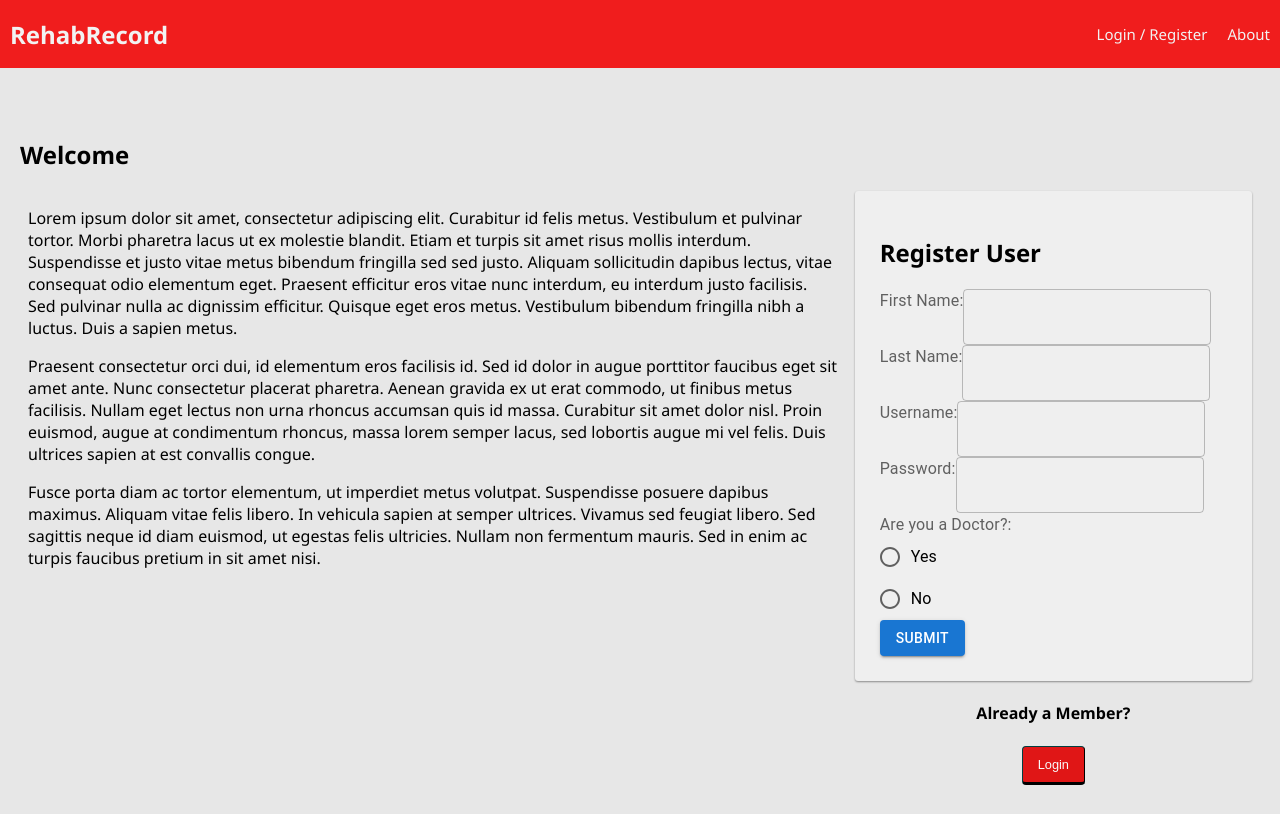
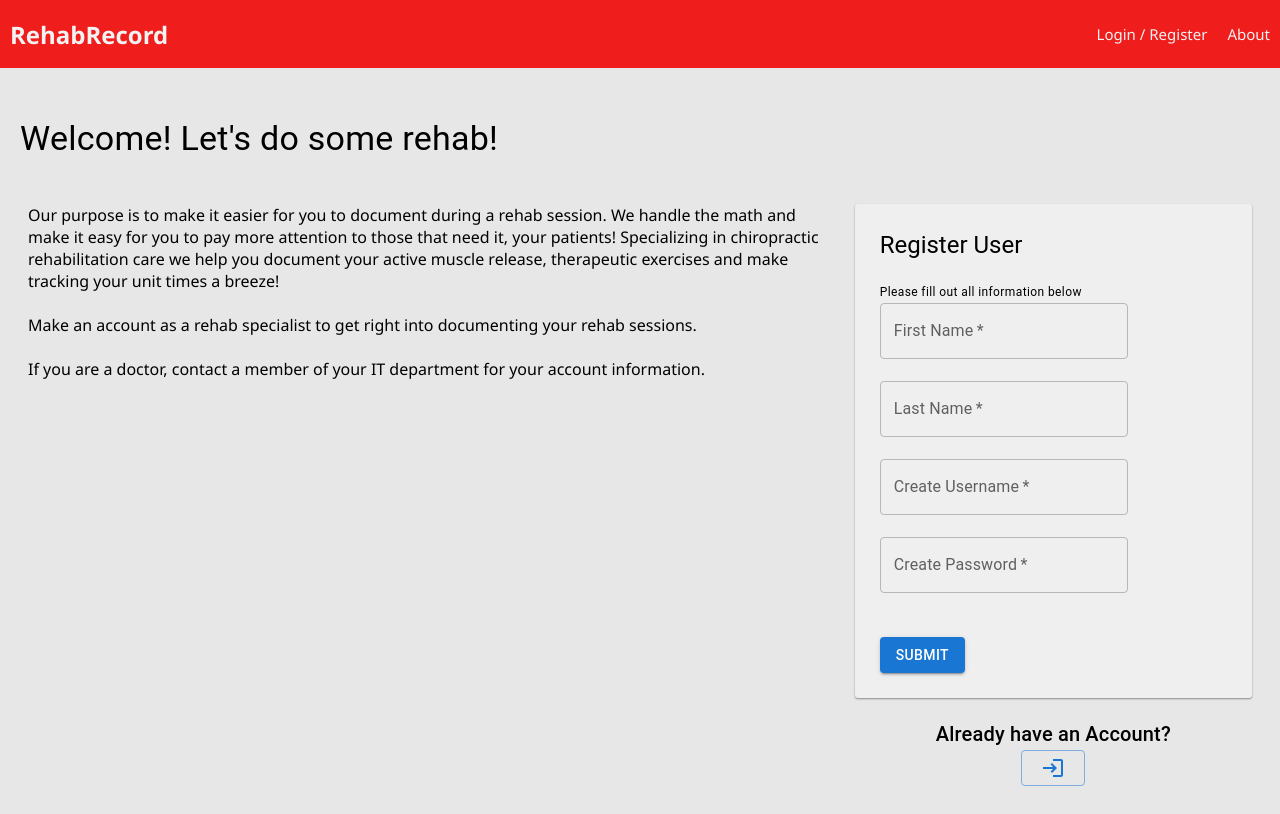
Before and after one commit to drewhoek/solo-project-rehab-record, a React (Create React App) app: page /#/home in a window 1280 px wide. Built offline with nearby package versions, Linux system fonts and the light colour scheme; no server answers.

Commit message:
Beginning to standardize styles, started with landing page

```diff
--- a/src/components/Pages/LandingPage/LandingPage.jsx
+++ b/src/components/Pages/LandingPage/LandingPage.jsx
@@ -1,64 +1,57 @@
-import React, { useState } from 'react';
-import { useHistory } from 'react-router-dom';
-import './LandingPage.css';
+import { useHistory } from "react-router-dom";
+import "./LandingPage.css";
 
 // CUSTOM COMPONENTS
-import RegisterForm from '../RegisterPage/RegisterForm';
+import RegisterForm from "../RegisterPage/RegisterForm";
+import { Button, Typography } from "@mui/material";
+import LoginIcon from "@mui/icons-material/Login";
 
 function LandingPage() {
-  const [heading, setHeading] = useState('Welcome');
 	const history = useHistory();
 
 	const onLogin = (event) => {
-    history.push('/login');
+		history.push("/login");
 	};
 
 	return (
 		<div className="container">
-      <h2>{heading}</h2>
-
+			<Typography component="h2" variant="h4">
+				Welcome! Let's do some rehab!
+			</Typography>
+			<br />
+			<br />
 			<div className="grid">
 				<div className="grid-col grid-col_8">
-          <p>
-            Lorem ipsum dolor sit amet, consectetur adipiscing elit. Curabitur
-            id felis metus. Vestibulum et pulvinar tortor. Morbi pharetra lacus
-            ut ex molestie blandit. Etiam et turpis sit amet risus mollis
-            interdum. Suspendisse et justo vitae metus bibendum fringilla sed
-            sed justo. Aliquam sollicitudin dapibus lectus, vitae consequat odio
-            elementum eget. Praesent efficitur eros vitae nunc interdum, eu
-            interdum justo facilisis. Sed pulvinar nulla ac dignissim efficitur.
-            Quisque eget eros metus. Vestibulum bibendum fringilla nibh a
-            luctus. Duis a sapien metus.
-          </p>
-
-          <p>
-            Praesent consectetur orci dui, id elementum eros facilisis id. Sed
-            id dolor in augue porttitor faucibus eget sit amet ante. Nunc
-            consectetur placerat pharetra. Aenean gravida ex ut erat commodo, ut
-            finibus metus facilisis. Nullam eget lectus non urna rhoncus
-            accumsan quis id massa. Curabitur sit amet dolor nisl. Proin
-            euismod, augue at condimentum rhoncus, massa lorem semper lacus, sed
-            lobortis augue mi vel felis. Duis ultrices sapien at est convallis
-            congue.
-          </p>
-
-          <p>
-            Fusce porta diam ac tortor elementum, ut imperdiet metus volutpat.
-            Suspendisse posuere dapibus maximus. Aliquam vitae felis libero. In
-            vehicula sapien at semper ultrices. Vivamus sed feugiat libero. Sed
-            sagittis neque id diam euismod, ut egestas felis ultricies. Nullam
-            non fermentum mauris. Sed in enim ac turpis faucibus pretium in sit
-            amet nisi.
-          </p>
+					<Typography component="p" variant="p">
+						Our purpose is to make it easier for you to document during a rehab
+						session. We handle the math and make it easy for you to pay more
+						attention to those that need it, your patients! Specializing in
+						chiropractic rehabilitation care we help you document your active
+						muscle release, therapeutic exercises and make tracking your unit
+						times a breeze!
+					</Typography>
+					<br />
+					<Typography component="p" variant="p">
+						Make an account as a rehab specialist to get right into documenting
+						your rehab sessions.
+					</Typography>
+					<br />
+					<Typography component="p" variant="p">
+						If you are a doctor, contact a member of your IT department for your
+						account information.
+					</Typography>
+					{/* <img src="./images/PT-image"></img> */}
 				</div>
 				<div className="grid-col grid-col_4">
 					<RegisterForm />
 
 					<center>
-            <h4>Already a Member?</h4>
-            <button className="btn btn_sizeSm" onClick={onLogin}>
-              Login
-            </button>
+						<Typography component="h4" variant="h6">
+							Already have an Account?
+						</Typography>
+						<Button variant="outlined" onClick={onLogin}>
+							<LoginIcon />
+						</Button>
 					</center>
 				</div>
 			</div>
--- a/src/components/Pages/RegisterPage/RegisterForm.jsx
+++ b/src/components/Pages/RegisterPage/RegisterForm.jsx
@@ -8,6 +8,7 @@ import {
 	RadioGroup,
 	Radio,
 	FormControlLabel,
+	Typography,
 } from "@mui/material";
 
 function RegisterForm() {
@@ -36,61 +37,63 @@ function RegisterForm() {
 
 	return (
 		<form className="formPanel" onSubmit={registerUser}>
-			<h2>Register User</h2>
+			<Typography component="h2" variant="h5">
+				Register User
+			</Typography>
 			{errors.registrationMessage && (
-				<h3 className="alert" role="alert">
+				<Typography component="h3" variant="h6" className="alert" role="alert">
 					{errors.registrationMessage}
-				</h3>
+				</Typography>
 			)}
+			<br />
+			<Typography component="p" variant="caption">
+				Please fill out all information below
+			</Typography>
 			<div>
-				<FormLabel htmlFor="first_name">
-					First Name:
 				<TextField
 					type="text"
 					name="first_name"
 					value={firstName}
+					label="First Name"
 					required
 					onChange={(event) => setFirstName(event.target.value)}
 				/>
-				</FormLabel>
 			</div>
+			<br />
 			<div>
-				<FormLabel htmlFor="last_name">
-					Last Name:
 				<TextField
 					type="text"
 					name="last_name"
 					value={lastName}
+					label="Last Name"
 					required
 					onChange={(event) => setLastName(event.target.value)}
 				/>
-				</FormLabel>
 			</div>
+			<br />
 			<div>
-				<FormLabel htmlFor="username">
-					Username:
 				<TextField
 					type="text"
 					name="username"
 					value={username}
+					label="Create Username"
 					required
 					onChange={(event) => setUsername(event.target.value)}
 				/>
-				</FormLabel>
 			</div>
+			<br />
 			<div>
-				<FormLabel htmlFor="password">
-					Password:
 				<TextField
 					type="password"
 					name="password"
 					value={password}
+					label="Create Password"
 					required
 					onChange={(event) => setPassword(event.target.value)}
 				/>
-				</FormLabel>
 			</div>
-			<div>
+			<br />
+			{/* <div>
 				<FormLabel htmlFor="is_doctor">Are you a Doctor?:</FormLabel>
 				<RadioGroup
 					defaultValue="No"
@@ -102,7 +105,8 @@ function RegisterForm() {
 					<FormControlLabel value={true} control={<Radio />} label="Yes" />
 					<FormControlLabel value={false} control={<Radio />} label="No" />
 				</RadioGroup>
-			</div>
+			</div> */}
+			<br />
 			<div>
 				<Button
 					variant="contained"
```
Also changed, not shown: src/components/Pages/LandingPage/images/PT-image.jpeg (added), 1 other file (tests, documents, lock files or other folders). Lines whose indentation alone changed are shown as unchanged.
